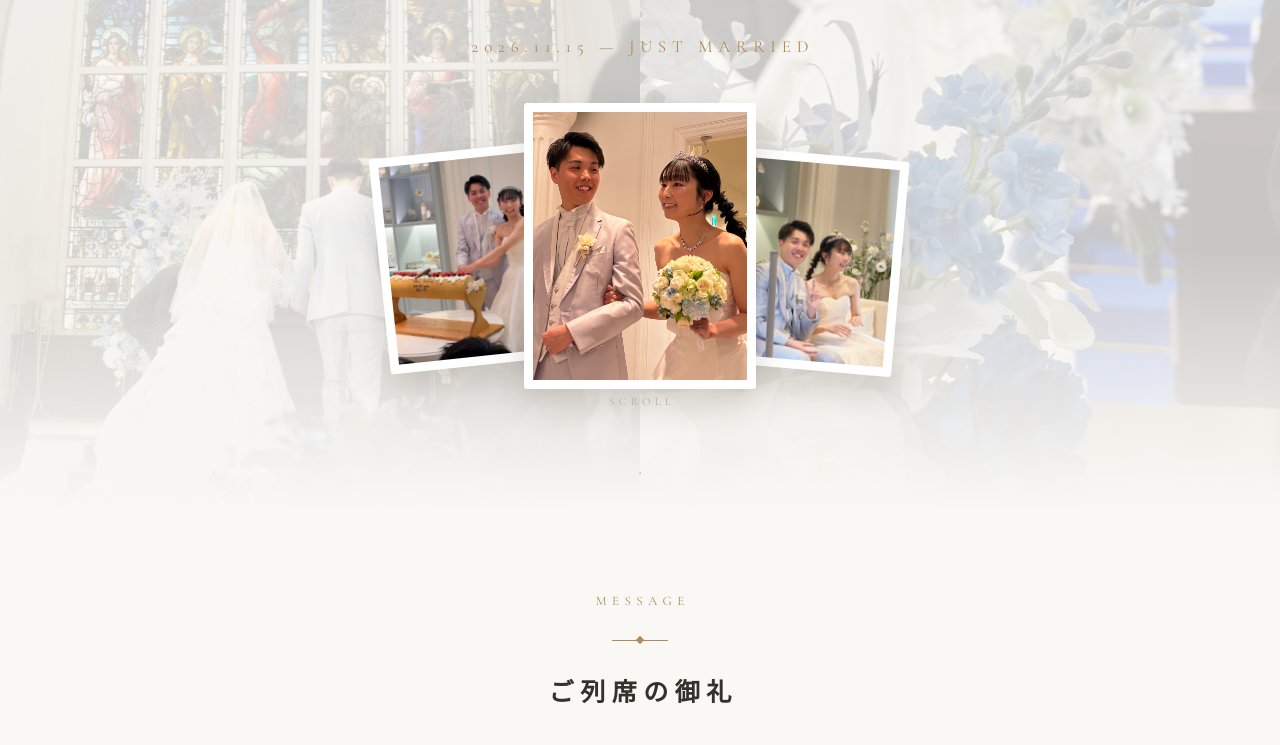
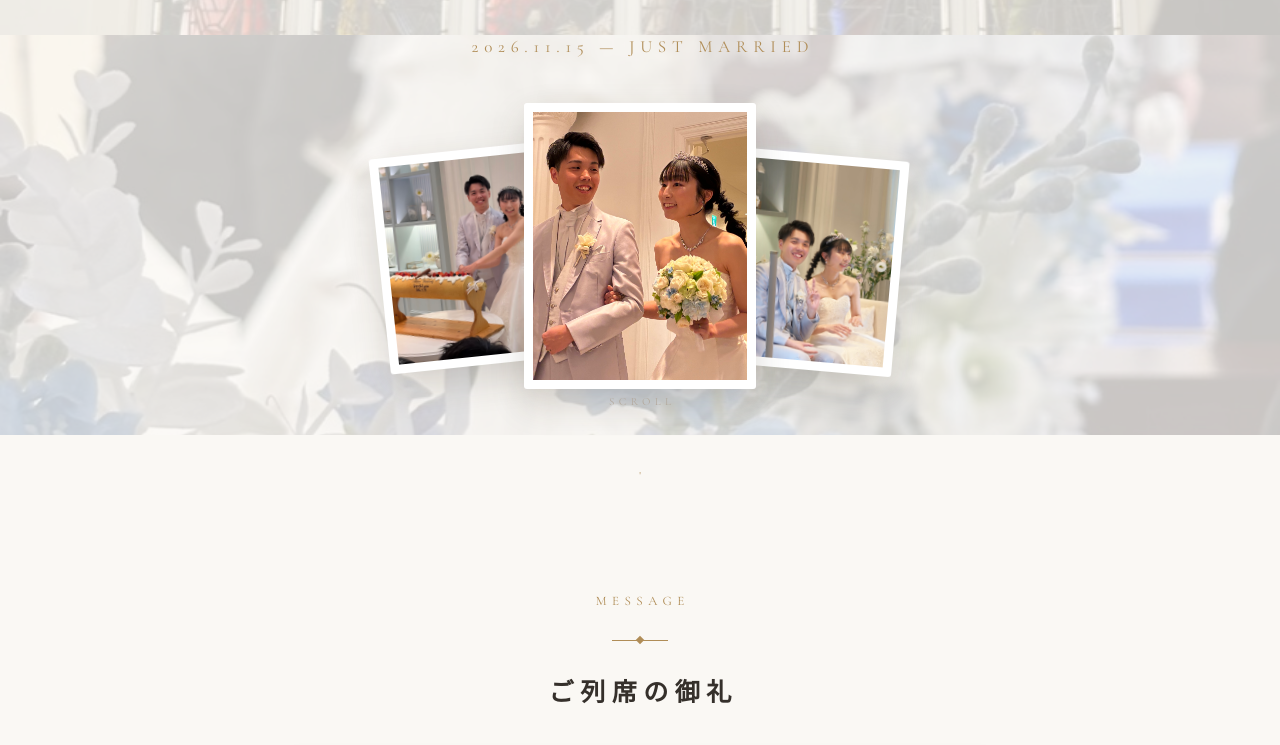
Before and after one commit to GeN1219/m-guest, a plain HTML site: page index.html in a window 1280 px wide. Shown: the part 365-1110 px from the top of the page. Drawn offline with nearby package versions, Linux system fonts and the light colour scheme; no server answers.

Commit message:
ありがとうサイト: チャペルの写真をページ全体の背景に（上下に並べて固定）
- ヒーロー内の左右並びをやめ、画面に固定した背景として上下に2枚を敷く
  （ヒーローの背景色・上下のグラデーションを外し、白い部分を減らした）
- フッターの帯を半透明に
- 御礼の文章は読みやすさ優先で白地のカードに
- 「皆様から共有いただいた画像」の下に「1枚ずつランダムにスライドショー」の注記

Co-Authored-By: Claude Opus 5.5 <noreply@anthropic.com>

```diff
--- a/index.html
+++ b/index.html
@@ -27,9 +27,6 @@
             text-align: center;
             padding: 96px 20px 120px;
             overflow: hidden;
-            background:
-                radial-gradient(ellipse 75% 55% at 50% -12%, var(--accent-faint), transparent 70%),
-                var(--bg);
         }
 
         .thanks-hero > * {
@@ -42,27 +39,33 @@
             position: absolute;
         }
 
-        /* 背景にうっすら敷く2枚（チャペル）。左右に並べ、上下は背景色へ溶かす */
-        .thanks-hero .hero-backdrop {
-            position: absolute;
+        /* ページ全体の背景にうっすら敷く2枚（チャペル）。画面に固定し、上下に並べる */
+        .page-backdrop {
+            position: fixed;
             inset: 0;
-            z-index: 0;
+            z-index: -1;
             display: grid;
-            grid-template-columns: 1fr 1fr;
+            grid-template-rows: 1fr 1fr;
             pointer-events: none;
         }
 
-        .hero-backdrop span {
+        .page-backdrop span {
             background-size: cover;
             background-repeat: no-repeat;
             opacity: 0.2;
         }
 
-        .hero-backdrop::after {
-            content: '';
-            position: absolute;
-            inset: 0;
-            background: linear-gradient(var(--bg) 0%, transparent 22%, transparent 70%, var(--bg) 100%);
+        /* 背景の写真が透けるよう、フッターの帯も半透明にする */
+        .site-footer {
+            background: rgba(242, 237, 228, 0.55);
+        }
+
+        /* 御礼の文章は読みやすさ優先で白地に載せる */
+        .thanks-message {
+            background: rgba(255, 255, 255, 0.9);
+            border-radius: 16px;
+            box-shadow: var(--shadow-sm);
+            padding: clamp(26px, 5vw, 40px) 18px;
         }
 
         .hero-prints {
@@ -694,6 +697,12 @@
 </head>
 <body data-sw-path="sw.js">
 
+    <!-- ページ全体の背景（上：ステンドグラス、下：花越しの後ろ姿） -->
+    <div class="page-backdrop" aria-hidden="true">
+        <span style="background-image: url('images/bg-left.jpg'); background-position: 50% 45%"></span>
+        <span style="background-image: url('images/bg-right.jpg'); background-position: 50% 45%"></span>
+    </div>
+
     <header class="site-header">
         <a class="brand" href="index.html">G<span class="amp">&amp;</span>A</a>
         <div class="days-chip"><span data-days></span>&nbsp;days</div>
@@ -701,10 +710,6 @@
 
     <!-- ヒーロー（当日の写真から選んだ固定の3枚。差し替えは images/hero-*.jpg と object-position） -->
     <section class="thanks-hero" id="hero">
-        <div class="hero-backdrop" aria-hidden="true">
-            <span style="background-image: url('images/bg-left.jpg'); background-position: 50% 40%"></span>
-            <span style="background-image: url('images/bg-right.jpg'); background-position: 60% 45%"></span>
-        </div>
         <p class="eyebrow">With Gratitude</p>
         <div class="divider"></div>
         <h1 class="thanks-title">Thank You</h1>
@@ -770,6 +775,7 @@
         <p class="eyebrow">Slideshow</p>
         <div class="divider"></div>
         <h2>皆様から共有いただいた画像</h2>
+        <p class="gallery-note">1枚ずつランダムにスライドショー</p>
         <div class="slideshow" id="slideshow">
             <div class="slide"><div class="slide-bg"></div><img alt=""></div>
             <div class="slide"><div class="slide-bg"></div><img alt=""></div>
```
